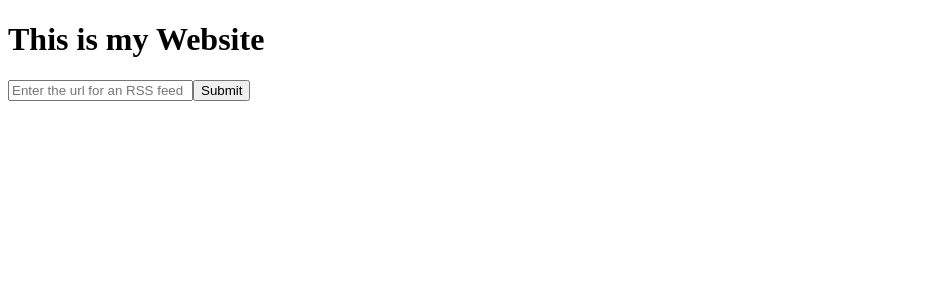
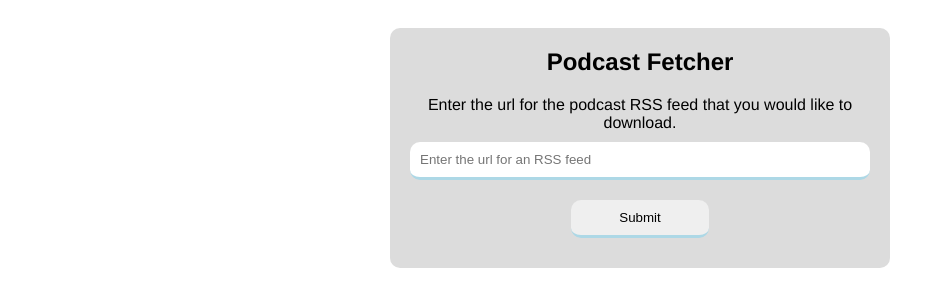
Before and after one commit to dschapman/get-podcasts-from-rss-feed, a Next.js app: page / in a window 1280 px wide. Shown: the top 306 px of the page, without its empty margins (0-945 px from the left). Built offline with nearby package versions, Linux system fonts and the light colour scheme.

Commit message:
style the form

```diff
--- /dev/null
+++ b/pages/_app.js
@@ -0,0 +1,5 @@
+import "../src/global.css";
+// This default export is required in a new `pages/_app.js` file.
+export default function MyApp({ Component, pageProps }) {
+  return <Component {...pageProps} />;
+}
--- a/pages/index.js
+++ b/pages/index.js
@@ -1,12 +1,16 @@
+import styled from "@emotion/styled";
 import Form from "../src/form";
+
+const Container = styled.div`
+  display: block;
+  text-align: center;
+`;
 
 function HomePage() {
   return (
-    <div>
-      <h1>This is my Website</h1>
-
+    <Container>
       <Form />
-    </div>
+    </Container>
   );
 }
 
--- a/src/form.js
+++ b/src/form.js
@@ -1,9 +1,44 @@
+import styled from "@emotion/styled";
 function Form() {
+  const Form = styled.form`
+    font-family: "helvetica neue";
+    margin-top: 20px;
+    display: inline-block;
+    background: gainsboro;
+    border-radius: 10px;
+    max-width: 500px;
+    padding: 20px;
+    text-align: center;
+    input {
+      width: 100%;
+      margin: 10px 0;
+      padding: 10px;
+      border-radius: 10px;
+      border: 0; // remove default border
+      border-bottom: 3px solid lightblue; // add only bottom border
+      :focus {
+        outline: none;
+        background-color: hsl(194.7, 53.3%, 90%);
+        border-color: black;
+      }
+    }
+    input[type="submit"] {
+      width: 30%;
+    }
+    h2 {
+      text-align: center;
+      margin-top: 0;
+    }
+  `;
   return (
-    <form>
-      <input type="url" placeholder="Enter the url for an RSS feed"></input>
+    <Form>
+      <h2>Podcast Fetcher</h2>
+      <label htmlFor="url">
+        Enter the url for the podcast RSS feed that you would like to download.
+      </label>
+      <input id="url" type="url" placeholder="Enter the url for an RSS feed" />
       <input type="submit" />
-    </form>
+    </Form>
   );
 }
 
--- /dev/null
+++ b/src/global.css
@@ -0,0 +1,3 @@
+* {
+  box-sizing: border-box;
+}
```
